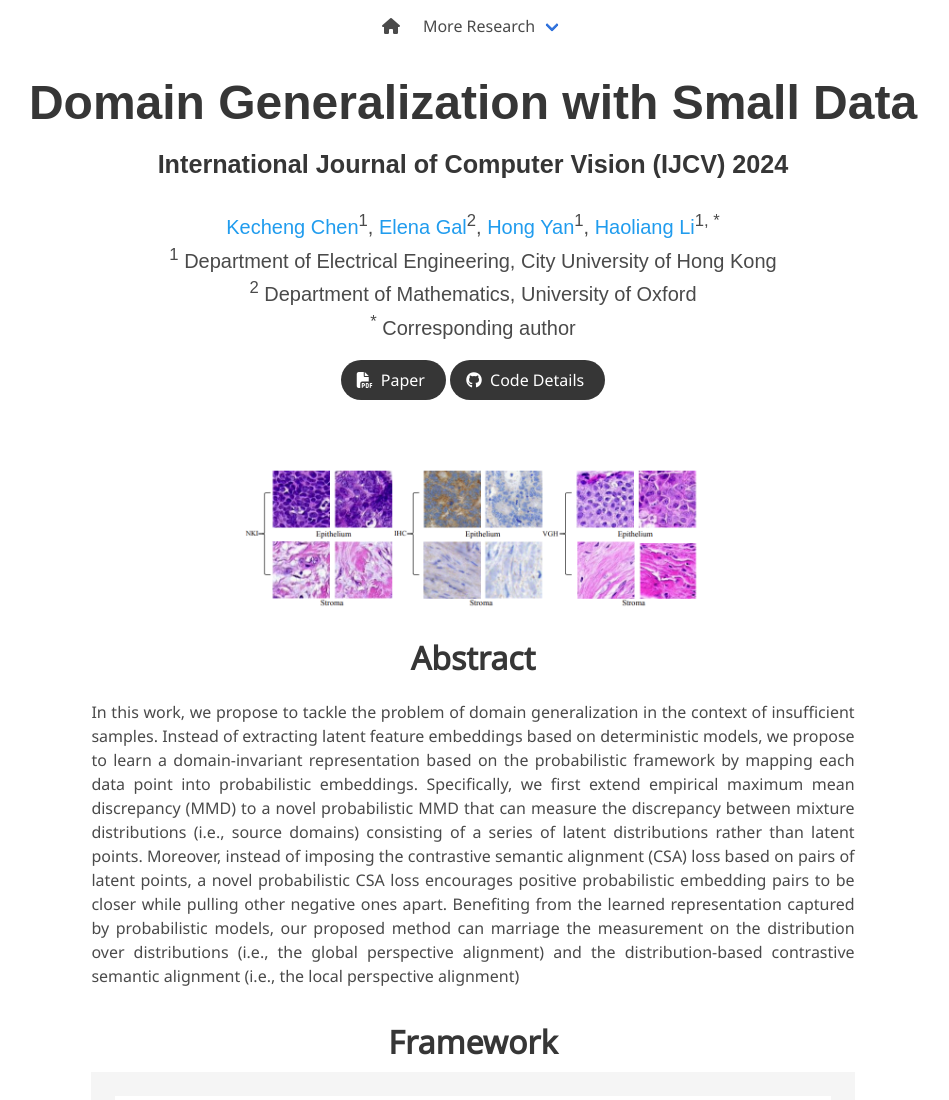
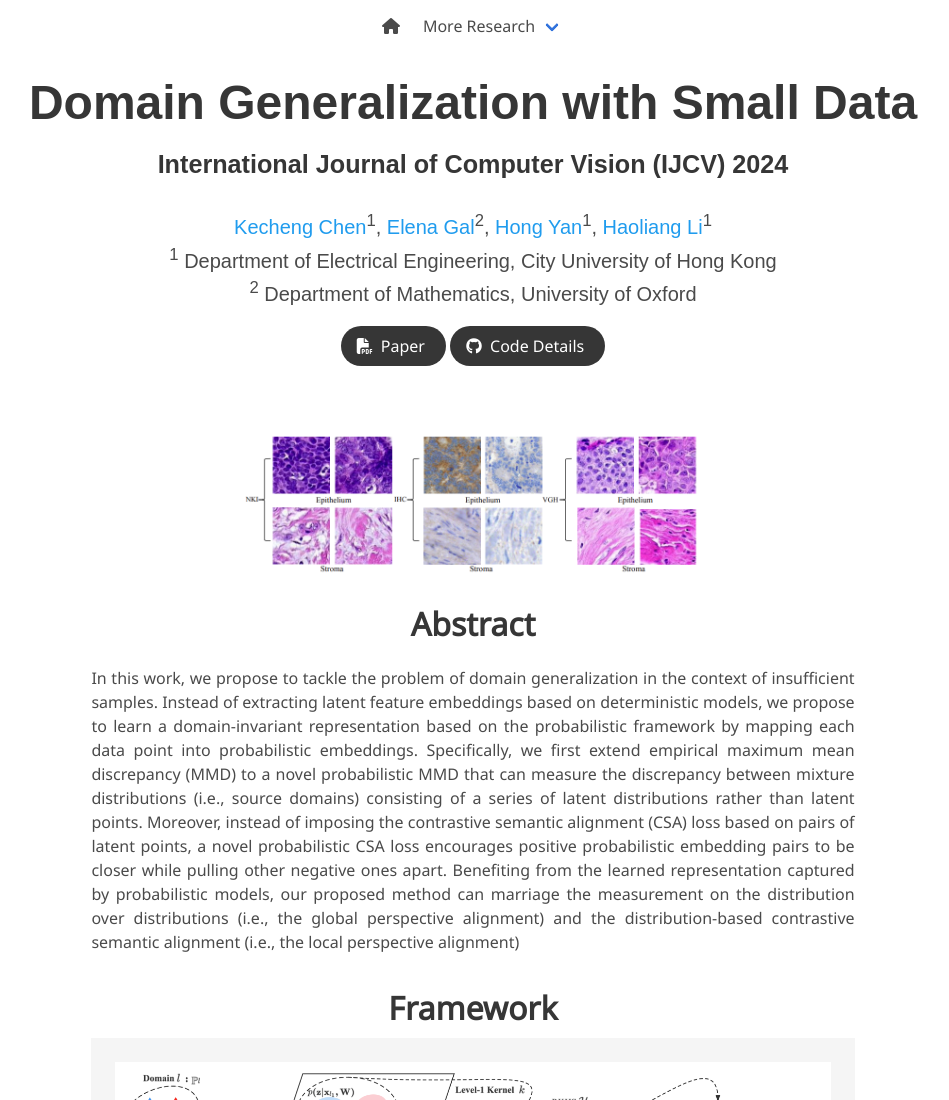
Before and after one commit to tonyckc/SDDG, a plain HTML site: page index.html in a window 1280 px wide. Shown: the top 1100 px of the page, without its empty margins (167-1116 px from the left). Drawn offline with nearby package versions, Linux system fonts and the light colour scheme; some icons are missing; a web font is replaced by a local one.

Commit message:
Update index.html

```diff
--- a/index.html
+++ b/index.html
@@ -80,14 +80,13 @@
             <span class="author-block">
               <a href="https://www.ee.cityu.edu.hk/~hpyan/">Hong Yan</a><sup>1</sup>,</span>
             <span class="author-block">
-              <a href="https://hlli1991.github.io/">Haoliang Li</a><sup>1, *</sup>
+              <a href="https://hlli1991.github.io/">Haoliang Li</a><sup>1</sup>
             </span>
           </div>
 
           <div class="is-size-5 publication-authors">
             <span class="author-block"><sup>1</sup> Department of Electrical Engineering, City University of  Hong Kong</span><br>
             <span class="author-block"><sup>2</sup> Department of Mathematics,  University of Oxford</span><br>
-            <span class="author-block"><sup>*</sup> Corresponding author</span>
           </div>
 
           <div class="column has-text-centered">
```
